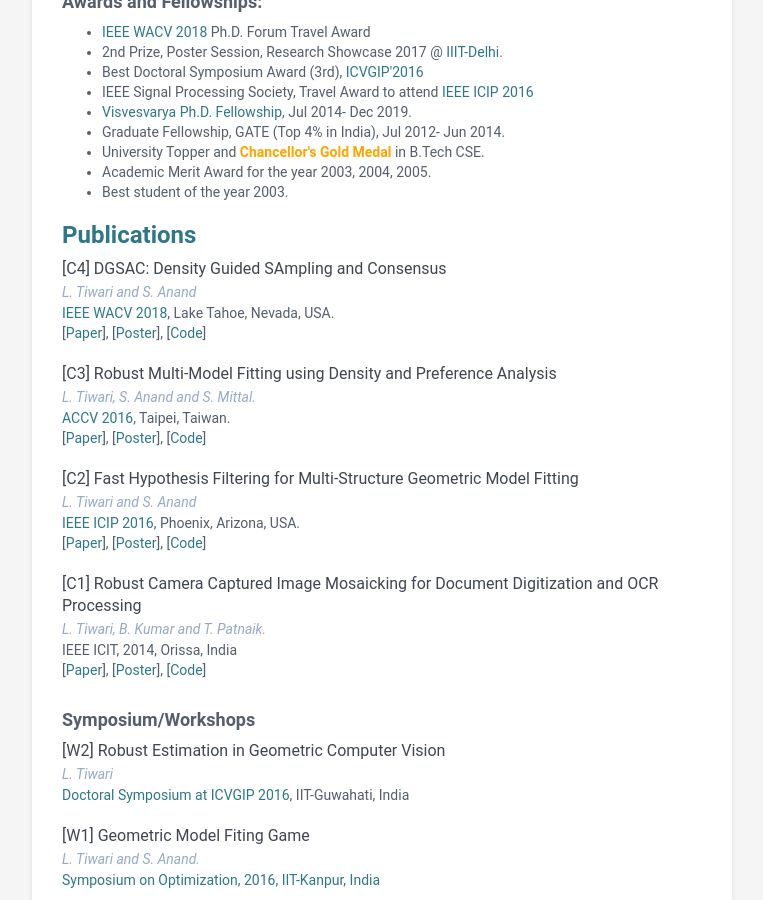
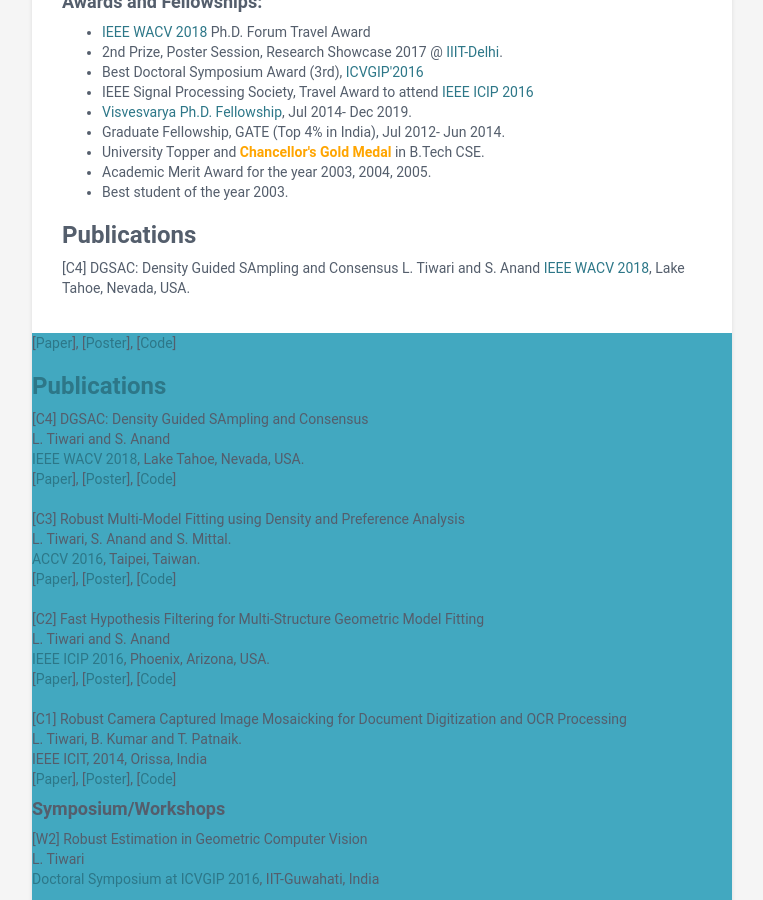
Before and after one commit to lokender/lokender.github.io, a Jekyll site: the page built from index.html, in a window 1280 px wide and 900 px high, scrolled down 489 px. Shown: the whole window, without its empty margins (258-1021 px from the left). Built offline with Jekyll 4.4.1, drawn with Linux system fonts in a browser that asks for light colours.

Commit message:
Update aboutme.html
u

```diff
--- a/_includes/aboutme.html
+++ b/_includes/aboutme.html
@@ -27,6 +27,13 @@
   <li> Best student of the year 2003. </li>
 </ul>
 
+
+
+<h3><strong>Publications</strong></h3>
+[C4] DGSAC: Density Guided SAmpling and Consensus
+L. Tiwari and S. Anand
+<a href="http://wacv18.uccs.us/">IEEE WACV 2018</a>, Lake Tahoe, Nevada, USA.</div>
+    [<a href="">Paper</a>], [<a href="">Poster</a>], [<a href="">Code</a>]
 
 
 <h3 id="recent-research"><a href=""><strong>Publications</strong></a></h3>
```
